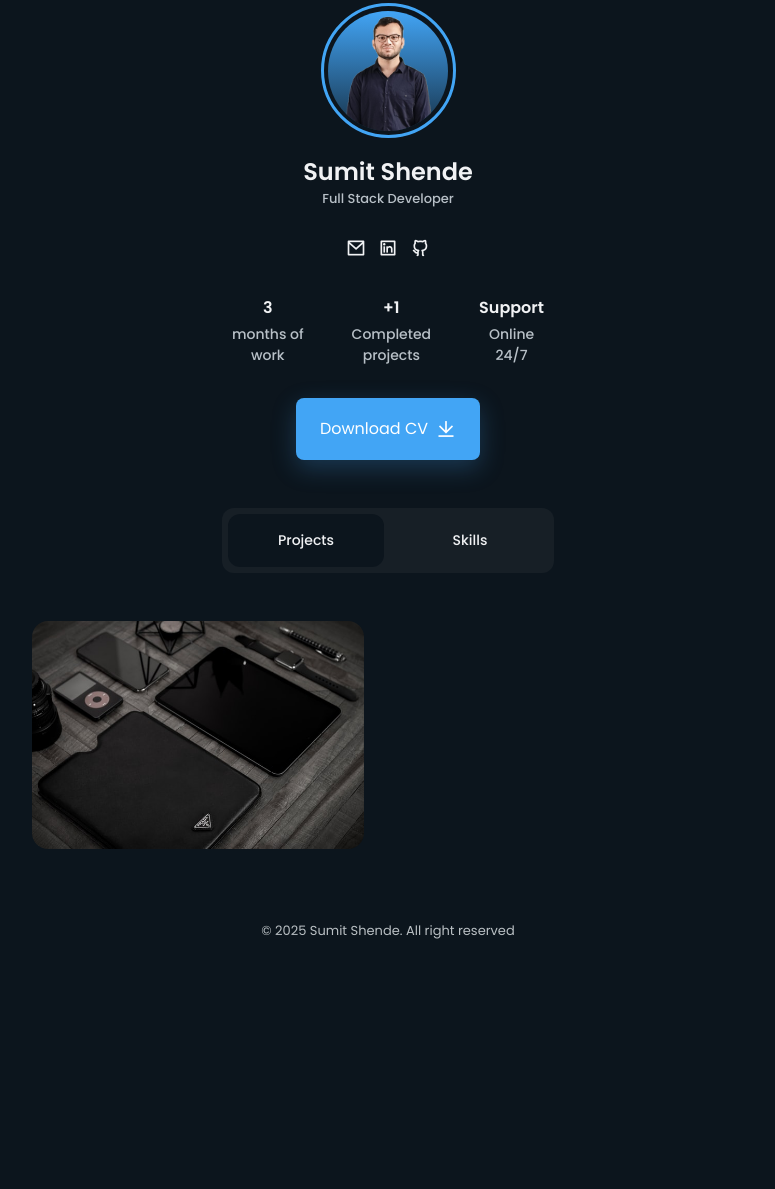
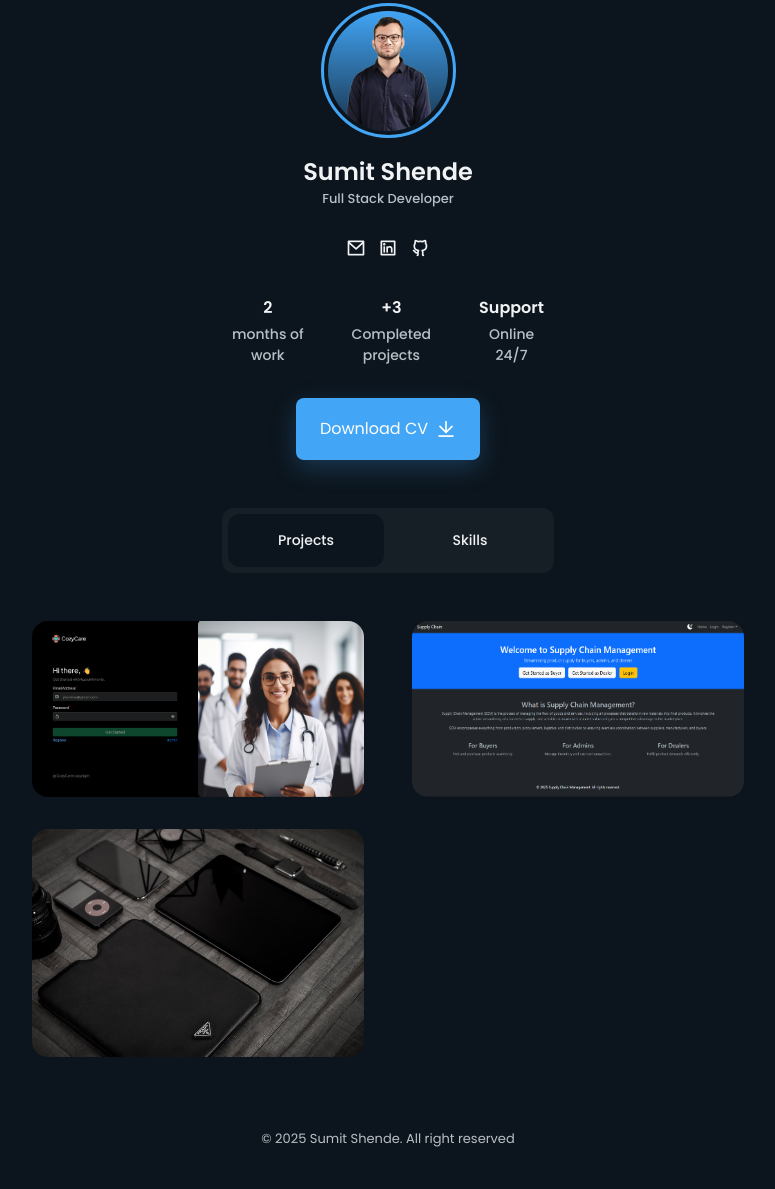
Before and after one commit to SumitShende0/portfolio, a plain HTML site: page index.html in a window 1280 px wide. Shown: the part 53-1242 px from the top of the page, without its empty margins (252-1027 px from the left). Before the commit the page ends 1034 px from the top, so only its background shows below. Drawn offline with nearby package versions, Linux system fonts and the light colour scheme.

Commit message:
new projects add

```diff
--- a/index.html
+++ b/index.html
@@ -74,14 +74,14 @@
                 </div>
                 <div class="profile__info grid">
                     <div class="profile__info-group">
-                        <h3 class="profile__info-number">3</h3>
+                        <h3 class="profile__info-number">2</h3>
                         <p class="profile__info-description">
                             months of <br />
                             work
                         </p>
                     </div>
                     <div class="profile__info-group">
-                        <h3 class="profile__info-number">+1</h3>
+                        <h3 class="profile__info-number">+3</h3>
                         <p class="profile__info-description">
                             Completed <br />
                             projects
@@ -150,6 +150,49 @@
                     >
                         <article class="projects__card">
                             <img
+                                src="assets/img/project2.png"
+                                alt=""
+                                class="projects__img"
+                                style="object-fit: fill;"
+                            />
+                            <div class="projects__modal">
+                                <div>
+                                    <span class="projects__subtitle">Angular + SpringBoot</span>
+                                    <h3 class="projects__title">
+                                        HealthCare Platform
+                                    </h3>
+                                    <a
+                                        href="https://github.com/SumitShende0/hospital-management-system"
+                                        class="projects__button button button__small"
+                                    >
+                                        <i class="ri-link"></i>
+                                    </a>
+                                </div>
+                            </div>
+                        </article>
+                        <article class="projects__card">
+                            <img
+                                src="assets/img/project3.png"
+                                alt=""
+                                class="projects__img"
+                            />
+                            <div class="projects__modal">
+                                <div>
+                                    <span class="projects__subtitle">HTML + CSS + JS + SpringBoot</span>
+                                    <h3 class="projects__title">
+                                        Supply Chain Management
+                                    </h3>
+                                    <a
+                                        href="https://github.com/SumitShende0/supply-chain-management"
+                                        class="projects__button button button__small"
+                                    >
+                                        <i class="ri-link"></i>
+                                    </a>
+                                </div>
+                            </div>
+                        </article>
+                        <article class="projects__card">
+                            <img
                                 src="assets/img/project1.jpg"
                                 alt=""
                                 class="projects__img"
@@ -170,48 +213,6 @@
                             </div>
                         </article>
                         <!-- <article class="projects__card">
-                            <img
-                                src="assets/img/project1.jpg"
-                                alt=""
-                                class="projects__img"
-                            />
-                            <div class="projects__modal">
-                                <div>
-                                    <span class="projects__subtitle">Web</span>
-                                    <h3 class="projects__title">
-                                        Portfolio Website
-                                    </h3>
-                                    <a
-                                        href="#"
-                                        class="projects__button button button__small"
-                                    >
-                                        <i class="ri-link"></i>
-                                    </a>
-                                </div>
-                            </div>
-                        </article>
-                        <article class="projects__card">
-                            <img
-                                src="assets/img/project1.jpg"
-                                alt=""
-                                class="projects__img"
-                            />
-                            <div class="projects__modal">
-                                <div>
-                                    <span class="projects__subtitle">Web</span>
-                                    <h3 class="projects__title">
-                                        Portfolio Website
-                                    </h3>
-                                    <a
-                                        href="#"
-                                        class="projects__button button button__small"
-                                    >
-                                        <i class="ri-link"></i>
-                                    </a>
-                                </div>
-                            </div>
-                        </article>
-                        <article class="projects__card">
                             <img
                                 src="assets/img/project1.jpg"
                                 alt=""
@@ -284,7 +285,7 @@
                                         <i class="ri-checkbox-circle-line"></i>
 
                                         <div>
-                                            <h3 class="skills__name">React</h3>
+                                            <h3 class="skills__name">Angular</h3>
                                             <span class="skills__level"
                                                 >Intermediate</span
                                             >
```
Also changed, not shown: assets/img/project2.png (added), assets/img/project3.png (added), 1 other file.
